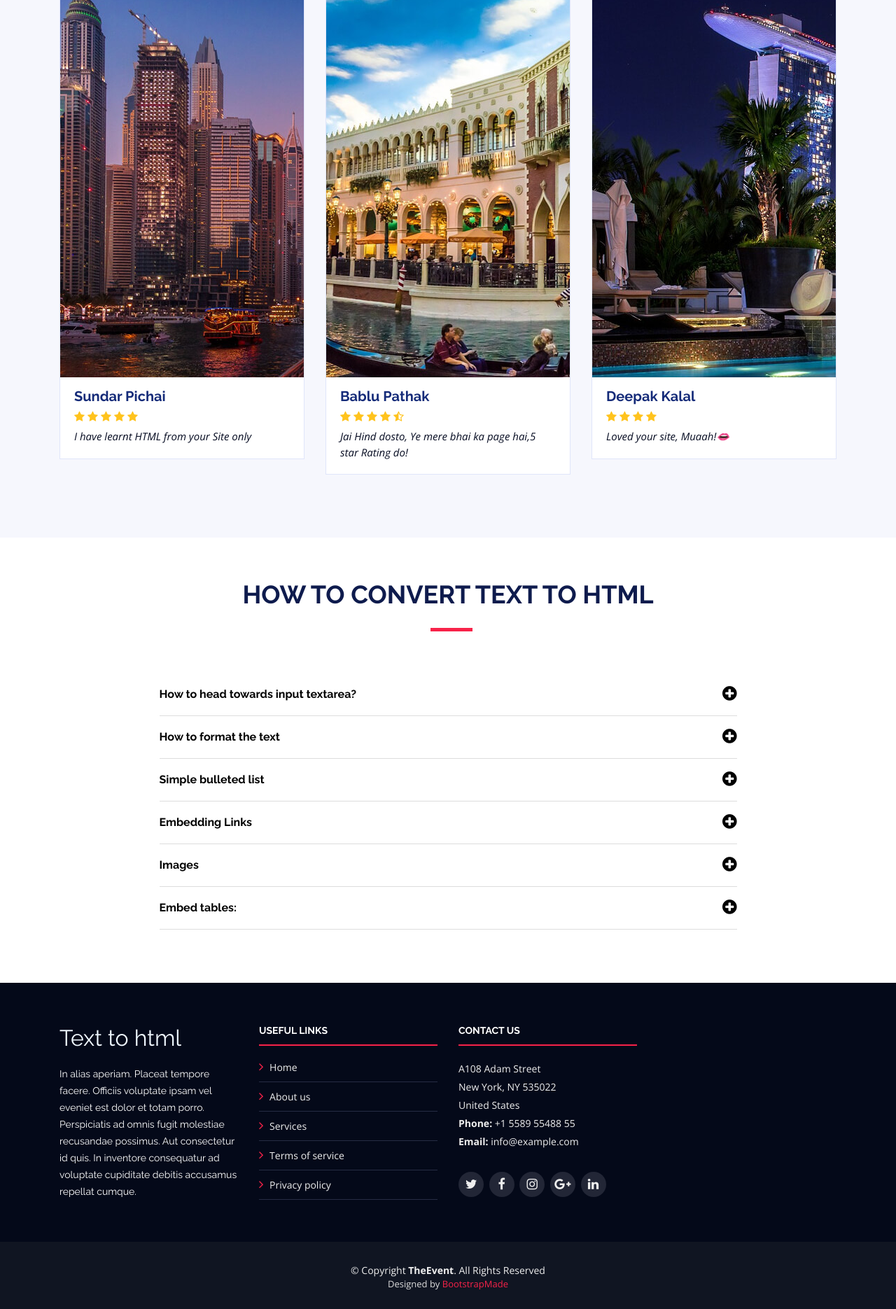
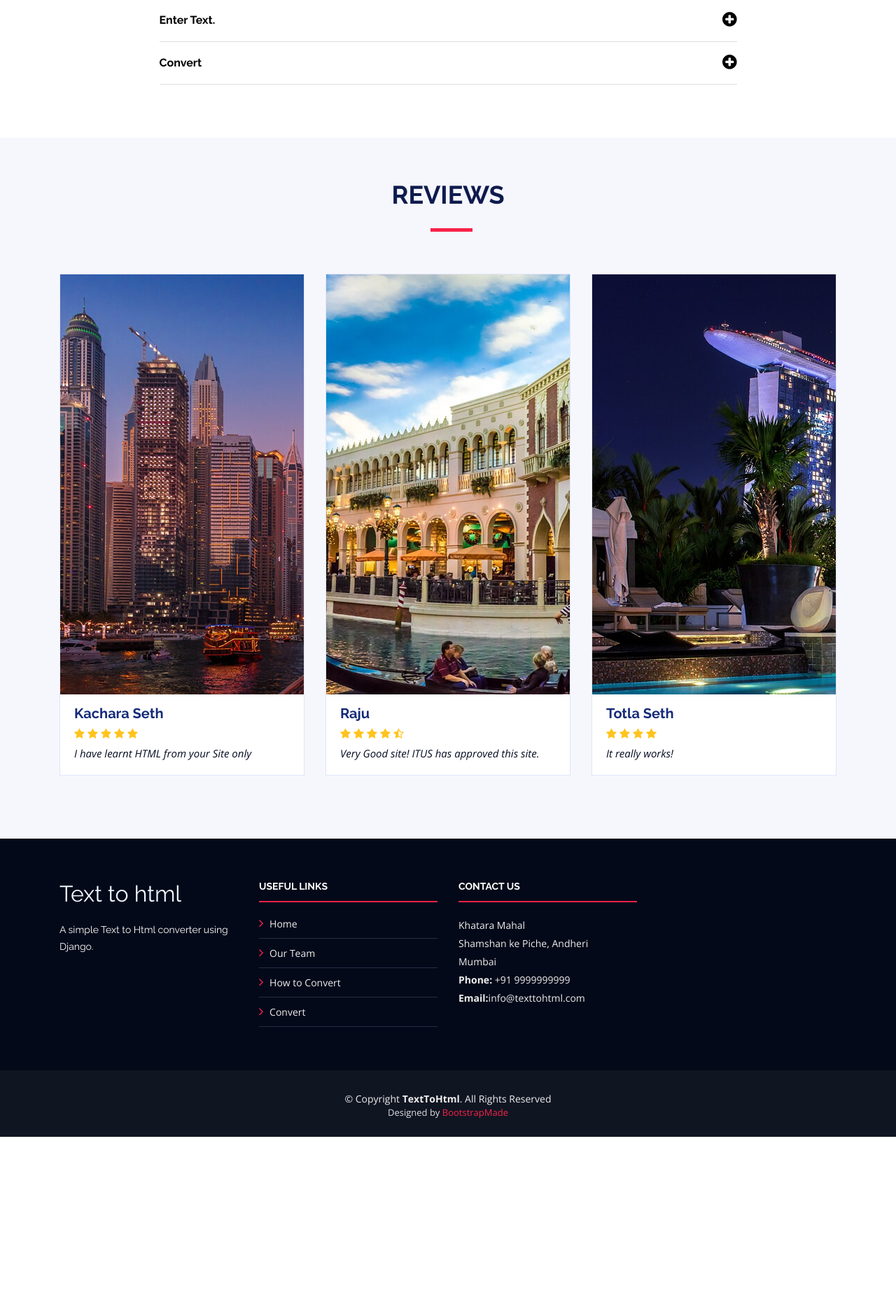
Before and after one commit to Hubcodee/Django_text_to_html, a Django app: template texthtmlformatter/templates/index.html in a window 1280 px wide. Shown: the part 2298-4168 px from the top of the page at 70% size. After the commit the page ends 3922 px from the top, so only its background shows below. Run offline with Django 3.2, Linux system fonts and the light colour scheme; the template is opened without the code that fills it, so the values that code supplies are empty; some libraries are stand-ins or nearby versions.

Commit message:
Add files via upload

```diff
--- a/texthtmlformatter/templates/base.html
+++ b/texthtmlformatter/templates/base.html
@@ -52,8 +52,7 @@
           <li class="menu-active"><a href="#intro">Home</a></li>
           <!-- <li><a href="#about">About</a></li> -->
           <li><a href="#speakers">Our Team</a></li>
-          <!-- <li><a href="#schedule">Schedule</a></li>
-          <li><a href="#venue">Venue</a></li> -->
+          <li><a href="#faq">How To Convert</a></li>
           <!-- <li><a href="#hotels">Ratings</a></li> -->
           <!-- <li><a href="#gallery">Gallery</a></li>
           <li><a href="#supporters">Sponsors</a></li> -->
@@ -79,11 +78,20 @@
           <div class="col-lg-3 col-md-6 footer-info">
             <h2 style="color: aliceblue;">Text to html</h2>
 
-            <p>In alias aperiam. Placeat tempore facere. Officiis voluptate ipsam vel eveniet est dolor et totam porro.
-              Perspiciatis ad omnis fugit molestiae recusandae possimus. Aut consectetur id quis. In inventore
-              consequatur ad voluptate cupiditate debitis accusamus repellat cumque.</p>
+            <p>A simple Text to Html converter using Django.</p>
           </div>
 
+          <div class="col-lg-3 col-md-6 footer-links">
+            <h4>Useful Links</h4>
+            <ul>
+              <li><i class="fa fa-angle-right"></i> <a href="#">Home</a></li>
+              <li><i class="fa fa-angle-right"></i> <a href="#speakers">Our Team</a></li>
+              <li><i class="fa fa-angle-right"></i> <a href="#faq">How to Convert</a></li>
+              <li><i class="fa fa-angle-right"></i> <a href="#intro">Convert</a></li>
+
+            </ul>
+          </div>
+<!--
           <div class="col-lg-3 col-md-6 footer-links">
             <h4>Useful Links</h4>
             <ul>
@@ -94,18 +102,17 @@
               <li><i class="fa fa-angle-right"></i> <a href="#">Privacy policy</a></li>
             </ul>
           </div>
-
-
+        -->
           <div class="col-lg-3 col-md-6 footer-contact">
             <h4>Contact Us</h4>
             <p>
-              A108 Adam Street <br>
-              New York, NY 535022<br>
-              United States <br>
-              <strong>Phone:</strong> +1 5589 55488 55<br>
-              <strong>Email:</strong> info@example.com<br>
+              Khatara Mahal <br>
+              Shamshan ke Piche, Andheri<br>
+              Mumbai <br>
+              <strong>Phone:</strong> +91 9999999999<br>
+              <strong>Email:</strong>info@texttohtml.com<br>
             </p>
-
+<!--
             <div class="social-links">
               <a href="#" class="twitter"><i class="fa fa-twitter"></i></a>
               <a href="#" class="facebook"><i class="fa fa-facebook"></i></a>
@@ -113,7 +120,7 @@
               <a href="#" class="google-plus"><i class="fa fa-google-plus"></i></a>
               <a href="#" class="linkedin"><i class="fa fa-linkedin"></i></a>
             </div>
-
+-->
           </div>
 
         </div>
@@ -122,7 +129,7 @@
 
     <div class="container">
       <div class="copyright">
-        &copy; Copyright <strong>TheEvent</strong>. All Rights Reserved
+        &copy; Copyright <strong>TextToHtml</strong>. All Rights Reserved
       </div>
       <div class="credits">
         <!--
--- a/texthtmlformatter/templates/index.html
+++ b/texthtmlformatter/templates/index.html
@@ -37,8 +37,8 @@
               <div class="social">
                 <a href=""><i class="fa fa-twitter"></i></a>
                 <a href=""><i class="fa fa-facebook"></i></a>
-                <a href=""><i class="fa fa-google-plus"></i></a>
                 <a href=""><i class="fa fa-linkedin"></i></a>
+
               </div>
             </div>
           </div>
@@ -52,7 +52,6 @@
               <div class="social">
                 <a href=""><i class="fa fa-twitter"></i></a>
                 <a href=""><i class="fa fa-facebook"></i></a>
-                <a href=""><i class="fa fa-google-plus"></i></a>
                 <a href=""><i class="fa fa-linkedin"></i></a>
               </div>
             </div>
@@ -67,7 +66,6 @@
               <div class="social">
                 <a href=""><i class="fa fa-twitter"></i></a>
                 <a href=""><i class="fa fa-facebook"></i></a>
-                <a href=""><i class="fa fa-google-plus"></i></a>
                 <a href=""><i class="fa fa-linkedin"></i></a>
               </div>
             </div>
@@ -78,11 +76,10 @@
             <img src="static/img/speakers/4.jpg" alt="Speaker 4" class="static/img-fluid">
             <div class="details">
               <h3><a href="#">Sandeep Raut</a></h3>
-              <p>Boss</p>
+              <p>SEO Expert</p>
               <div class="social">
                 <a href=""><i class="fa fa-twitter"></i></a>
                 <a href=""><i class="fa fa-facebook"></i></a>
-                <a href=""><i class="fa fa-google-plus"></i></a>
                 <a href=""><i class="fa fa-linkedin"></i></a>
               </div>
             </div>
@@ -94,6 +91,57 @@
 
   </section>
 
+   <!--==========================
+      F.A.Q Section
+    ============================-->
+    <section id="faq" class="wow fadeInUp">
+
+      <div class="container">
+
+        <div class="section-header">
+          <h2>How to Convert Text to HTML</h2>
+        </div>
+
+        <div class="row justify-content-center">
+          <div class="col-lg-9">
+            <ul id="faq-list">
+
+              <li>
+                <a data-toggle="collapse" class="collapsed" href="#faq1">Go to Text Area.
+                  <i class="fa fa-minus-circle"></i></a>
+                <div id="faq1" class="collapse" data-parent="#faq-list">
+                  <p>Click on red play button.
+                  </p>
+                </div>
+              </li>
+              <li>
+                <a data-toggle="collapse" class="collapsed" href="#faq1">Enter Text.
+                  <i class="fa fa-minus-circle"></i></a>
+                <div id="faq1" class="collapse" data-parent="#faq-list">
+                  <p>
+                   Enter the text in the textbox area.
+                  </p>
+                </div>
+              </li>
+              <li>
+                <a data-toggle="collapse" class="collapsed" href="#faq1">Convert
+                  <i class="fa fa-minus-circle"></i></a>
+                <div id="faq1" class="collapse" data-parent="#faq-list">
+                  <p>
+                   Now click on the Convert button given below.
+                  </p>
+                </div>
+              </li>
+
+            </ul>
+          </div>
+        </div>
+
+      </div>
+
+    </section>
+
+
 
 
   <!--==========================
@@ -103,7 +151,7 @@
 
     <div class="container">
       <div class="section-header">
-        <h2>RATE US</h2>
+        <h2>REVIEWS</h2>
         <!-- <p>Here are some of our Happy Customers</p> -->
       </div>
 
@@ -114,7 +162,7 @@
             <div class="hotel-img">
               <img src="static/img/hotels/1.jpg" alt="Hotel 1" class="static/img-fluid">
             </div>
-            <h3><a href="#">Sundar Pichai</a></h3>
+            <h3><a href="#">Kachara Seth</a></h3>
             <div class="stars">
               <i class="fa fa-star"></i>
               <i class="fa fa-star"></i>
@@ -131,7 +179,7 @@
             <div class="hotel-img">
               <img src="static/img/hotels/2.jpg" alt="Hotel 2" class="static/img-fluid">
             </div>
-            <h3><a href="#">Bablu Pathak</a></h3>
+            <h3><a href="#">Raju</a></h3>
             <div class="stars">
               <i class="fa fa-star"></i>
               <i class="fa fa-star"></i>
@@ -139,7 +187,7 @@
               <i class="fa fa-star"></i>
               <i class="fa fa-star-half-full"></i>
             </div>
-            <p>Jai Hind dosto, Ye mere bhai ka page hai,5 star Rating do!</p>
+            <p>Very Good site! ITUS has approved this site.</p>
           </div>
         </div>
 
@@ -148,14 +196,14 @@
             <div class="hotel-img">
               <img src="static/img/hotels/3.jpg" alt="Hotel 3" class="static/img-fluid">
             </div>
-            <h3><a href="#">Deepak Kalal</a></h3>
+            <h3><a href="#">Totla Seth</a></h3>
             <div class="stars">
               <i class="fa fa-star"></i>
               <i class="fa fa-star"></i>
               <i class="fa fa-star"></i>
               <i class="fa fa-star"></i>
             </div>
-            <p>Loved your site, Muaah!👄</p>
+            <p>It really works!</p>
           </div>
         </div>
 
@@ -166,97 +214,6 @@
 
 
 
-  <!--==========================
-      F.A.Q Section
-    ============================-->
-  <section id="faq" class="wow fadeInUp">
-
-    <div class="container">
-
-      <div class="section-header">
-        <h2>How to Convert Text to HTML</h2>
-      </div>
-
-      <div class="row justify-content-center">
-        <div class="col-lg-9">
-          <ul id="faq-list">
-
-            <li>
-              <a data-toggle="collapse" class="collapsed" href="#faq1">How to head towards input textarea?
-                <i class="fa fa-minus-circle"></i></a>
-              <div id="faq1" class="collapse" data-parent="#faq-list">
-                <p>
-                  On landing page you have link to head to textarea and input the text there
-                </p>
-              </div>
-            </li>
-
-            <li>
-              <a data-toggle="collapse" href="#faq2" class="collapsed"> How to format the text<i
-                  class="fa fa-minus-circle"></i></a>
-              <div id="faq2" class="collapse" data-parent="#faq-list">
-                <p>
-                  Bold - /Text
-                </p>
-                <p>Paragraph - put as simply as u can including the formats for bold,italic and underline
-                  You can format your text with various styles: *those words will be bold*.
-                  If you prefer italic, **it's easy too !**
-                </p>
-              </div>
-            </li>
-
-            <li>
-              <a data-toggle="collapse" href="#faq3" class="collapsed">Simple bulleted list<i
-                  class="fa fa-minus-circle"></i></a>
-              <div id="faq3" class="collapse" data-parent="#faq-list">
-                <p>
-                  - This is the 1st element
-                </p>
-                <p>- This is the 2nd element</p>
-                <p>
-                  - This is the 3rd element
-                </p>
-              </div>
-            </li>
-
-            <li>
-              <a data-toggle="collapse" href="#faq4" class="collapsed">Embedding Links <i
-                  class="fa fa-minus-circle"></i></a>
-              <div id="faq4" class="collapse" data-parent="#faq-list">
-                <p>You can embed links, just like this: __http://www.wikipedia.org__
-                </p>
-              </div>
-            </li>
-
-            <li>
-              <a data-toggle="collapse" href="#faq5" class="collapsed">Images<i class="fa fa-minus-circle"></i></a>
-              <div id="faq5" class="collapse" data-parent="#faq-list">
-                <p>What about a nice image ?<br>
-                  img__flower.png__Image Title__
-                </p>
-              </div>
-            </li>
-
-            <li>
-              <a data-toggle="collapse" href="#faq6" class="collapsed">Embed tables: <i
-                  class="fa fa-minus-circle"></i></a>
-              <div id="faq6" class="collapse" data-parent="#faq-list">
-                <p>
-                  !! cell 1 !! cell 2 !! cell 3 !! cell 4 !!<br>
-                  !! cell 1b !! cell 2b !! cell 3b !! cell 4b !!<br>
-                  !! cell 1c !! cell 2c !! cell 3c !! cell 4c !!
-                </p>
-              </div>
-            </li>
-
-          </ul>
-        </div>
-      </div>
-
-    </div>
-
-  </section>
-
 
 
 </main>
```
Also changed, not shown: texthtmlformatter/templates/result.html (+14 -11 lines).
